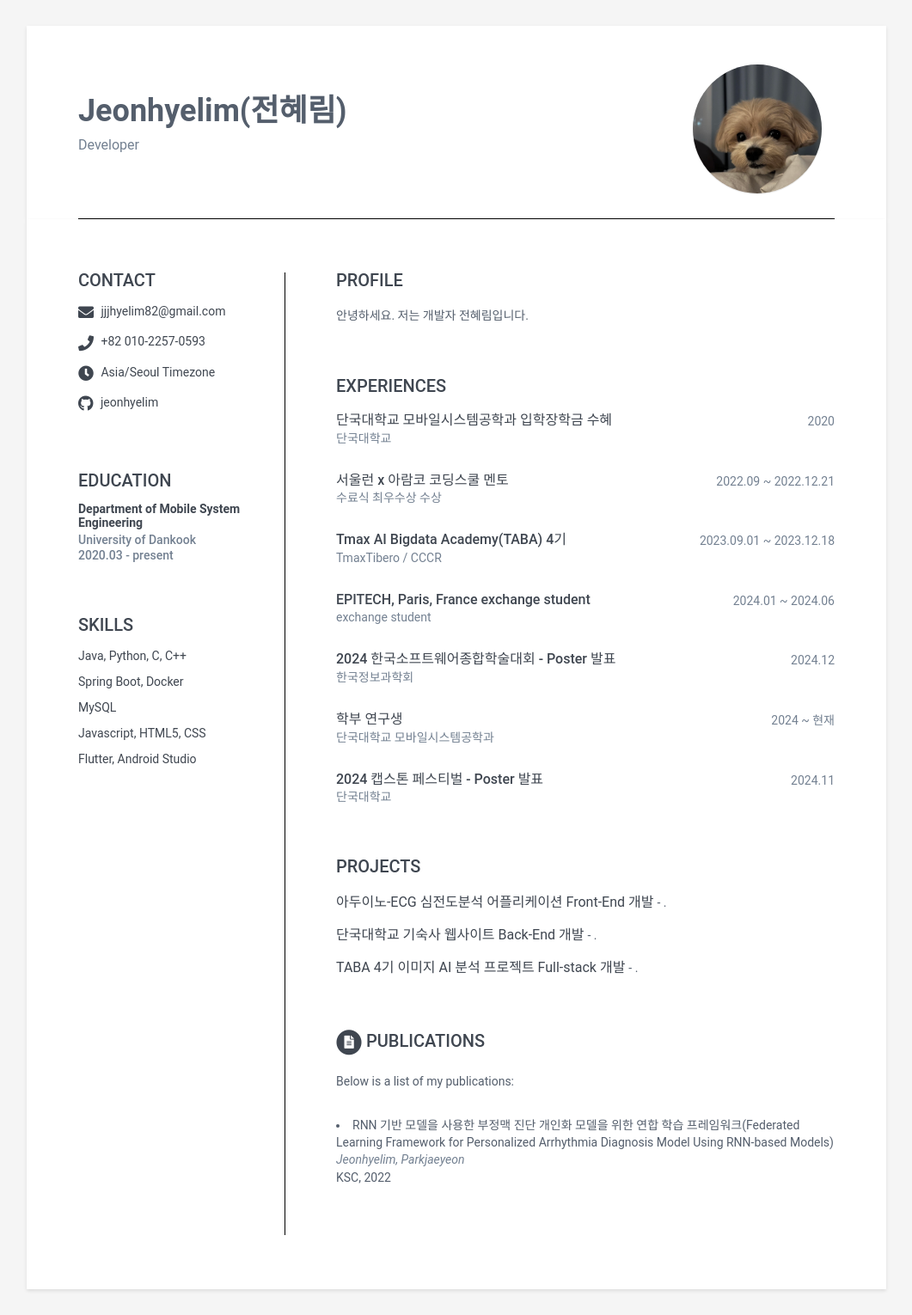
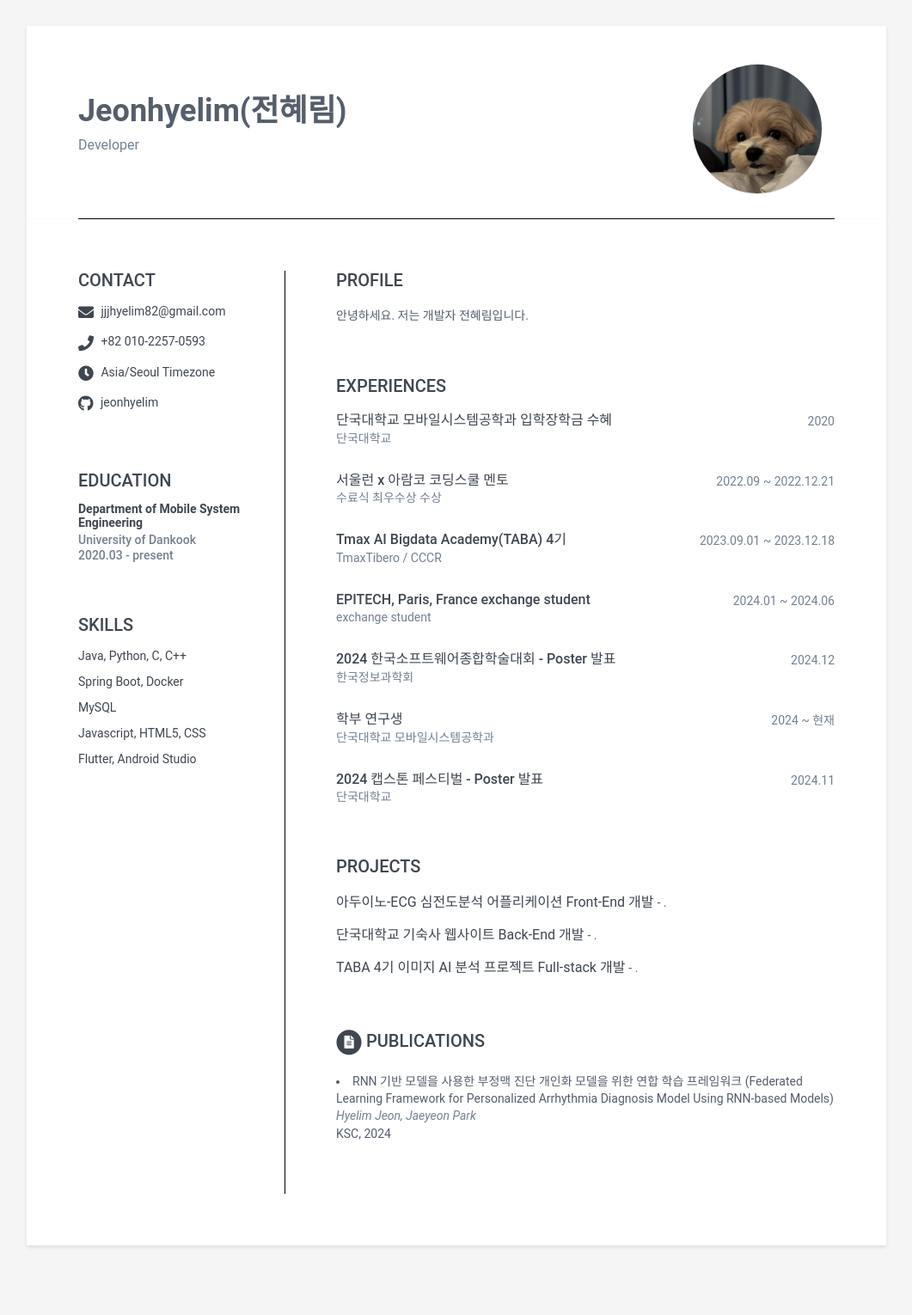
Before and after one commit to jeonhyelim/jeonhyelim.github.io, a Jekyll site: the page built from index.html, in a window 1280 px wide. Shown: the whole page at 86% size, without its empty margins (109-1170 px from the left). Built offline with Jekyll 4.4.1, drawn with Linux system fonts in a browser that asks for light colours; after the commit the page ends 1479 px from its top, so only the background shows below that.

Commit message:
publication_edit2

```diff
--- a/_data/data.yml
+++ b/_data/data.yml
@@ -55,12 +55,13 @@ education:
 
 publications:
   title: Publications
-  intro: "Below is a list of my publications:"
+  # intro: "Below is a list of my publications:"
   papers:
-    - title: "RNN 기반 모델을 사용한 부정맥 진단 개인화 모델을 위한 연합 학습 프레임워크(Federated Learning Framework for Personalized Arrhythmia Diagnosis Model Using RNN-based Models)"
+    - title: "RNN 기반 모델을 사용한 부정맥 진단 개인화 모델을 위한 연합 학습 프레임워크
+    (Federated Learning Framework for Personalized Arrhythmia Diagnosis Model Using RNN-based Models)"
       # link: "https://example.com/deep-learning"
-      authors: "Jeonhyelim, Parkjaeyeon"
-      conference: "KSC, 2022"
+      authors: "Hyelim Jeon, Jaeyeon Park"
+      conference: "KSC, 2024"
 
 
 
```
